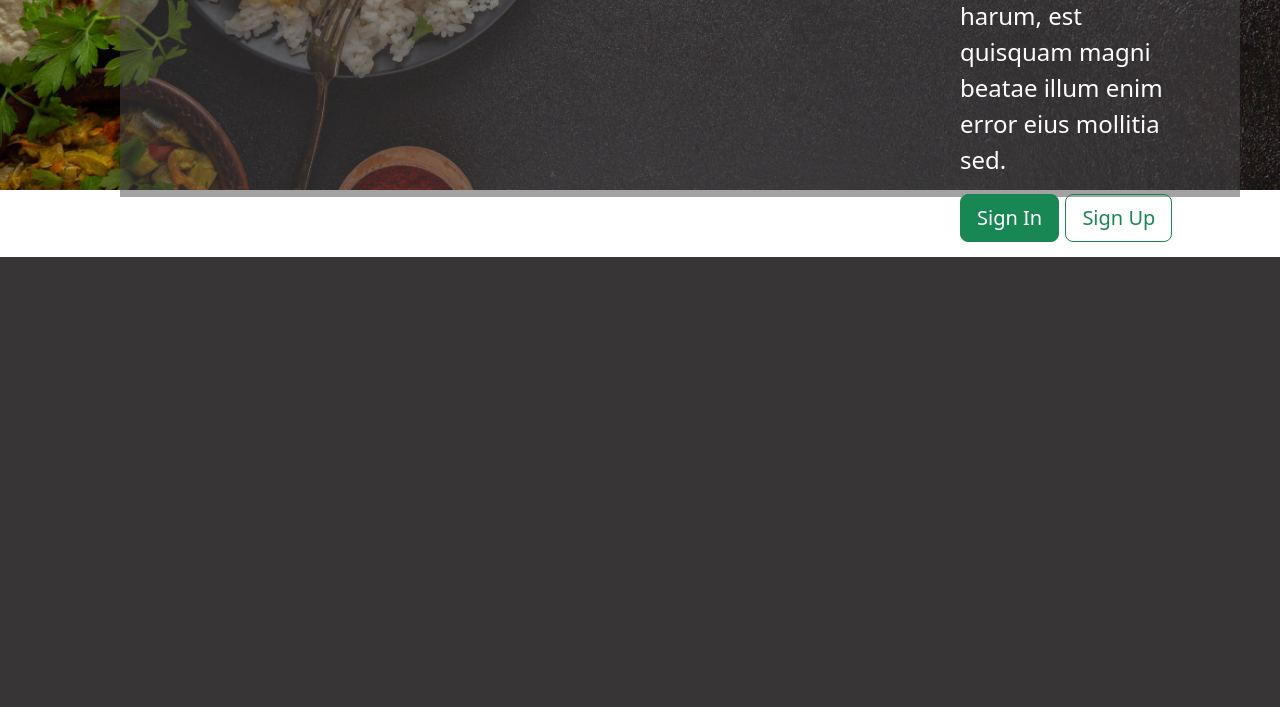
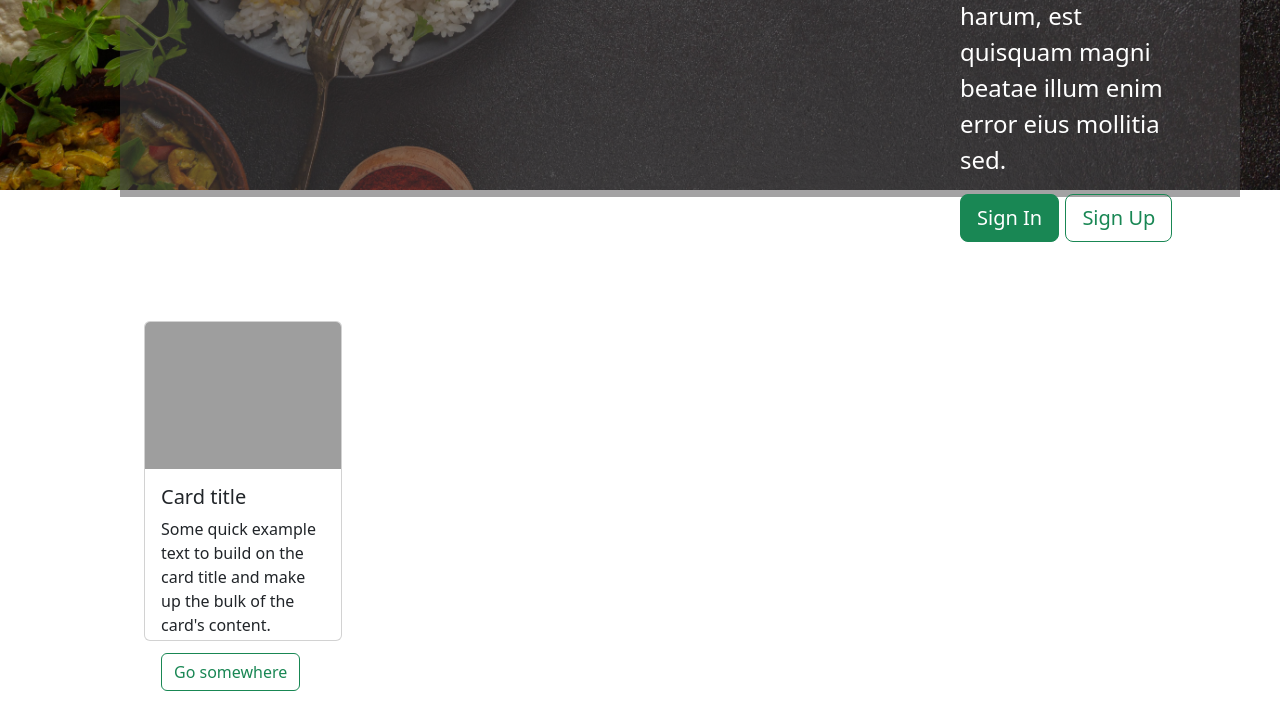
Before and after one commit to krishtimil/safo, a Django app: template safo/templates/core/base.html in a window 1280 px wide. Shown: the part 663-1370 px from the top of the page. Before the commit the page ends 920 px from the top, so only its background shows below. Run offline with Django 4.2, Linux system fonts and the light colour scheme; the template is opened without the code that fills it, so the values that code supplies are empty; some libraries are stand-ins or nearby versions; grey boxes are pictures that could not be loaded.

Commit message:
fix:UI changes

```diff
--- a/safo/core/static/css/index.css
+++ b/safo/core/static/css/index.css
@@ -33,5 +33,15 @@
 #navbarSupportedContent{
     margin-left: 71%;
     color: white;
-
 }
+.card{
+    width: 20%;
+    height: 40%;
+}
+.secondpg{
+    background-color: white;
+    width: 100%;
+}
+.crd{
+    margin: 10%;
+}
--- /dev/null
+++ b/safo/templates/core/about.html
@@ -0,0 +1,10 @@
+<div class="crd">
+  <div class="card" style="width: 20%; height: 40%;" >
+      <img src="bg.jpg" class="card-img-top" alt="...">
+      <div class="card-body">
+        <h5 class="card-title">Card title</h5>
+        <p class="card-text">Some quick example text to build on the card title and make up the bulk of the card's content.</p>
+        <a href="#" class="btn btn-outline-success">Go somewhere</a>
+      </div>
+    </div>
+</div>
--- a/safo/templates/core/base.html
+++ b/safo/templates/core/base.html
@@ -23,57 +23,11 @@
 
 
     <div class="frontpg">
-        <nav class="navbar navbar-expand-lg navbar-light" id="nab">
-            <div class="container-fluid">
-                <a class="navbar-brand" href="#">SAFO</a>
-                <button class="navbar-toggler" type="button" data-bs-toggle="collapse" data-bs-target="#navbarSupportedContent" aria-controls="navbarSupportedContent" aria-expanded="false" aria-label="Toggle navigation">
-                <span class="navbar-toggler-icon"></span>
-                </button>
-                <div class="collapse navbar-collapse" id="navbarSupportedContent">
-                <ul class="navbar-nav me-auto mb-2 mb-lg-0">
-                    <li class="nav-item">
-                    <a class="nav-link active" aria-current="page" href="#" style="color: white; font-weight: 40px;">Home</a>
-                    </li>
-                    <li class="nav-item">
-                    <a class="nav-link" href="#" style="color: white; font-weight: 40px;">About</a>
-                    </li>
+        {% include "core/navbar.html" %}
+        {% include "core/para.html" %}
+    </div>
+    <div class="secondpg">
+        {% include "core/about.html" %}</div>
 
-                    <li class="nav-item">
-                        <a class="nav-link" href="#" style="color: white; font-weight: 40px;">Orders</a>
-                        </li>
-                        <li class="nav-item dropdown">
-                            <a class="nav-link dropdown-toggle" href="#" id="navbarDropdown" role="button" data-bs-toggle="dropdown" aria-expanded="false" style="color: white; font-weight: 40px;">
-                                Pricing list
-                            </a>
-                            <ul class="dropdown-menu" aria-labelledby="navbarDropdown">
-                                <li><a class="dropdown-item" href="#">Full meal</a></li>
-                                <li><a class="dropdown-item" href="#">Snacks</a></li>
-                                <li><hr class="dropdown-divider"></li>
-                                <li><a class="dropdown-item" href="#">something</a></li>
-                            </ul>
-                            </li>
-
-                    </ul>
-
-            </div>
-        </nav>
-
-            <!--body-->
-        <section id="main part">
-            <div class="par">
-                <h1 class="head">One Stop</h1>
-                <h2> To taste delicious meal</h2><br>
-                <p class="para">
-                    Lorem ipsum dolor sit amet consectetur adipisicing elit. Accusantium deserunt magnam officiis dolorum earum ea nihil nisi dolores! Nulla harum, est quisquam magni beatae illum enim error eius mollitia sed.
-                </p>
-                <div>
-                    <button type="button" class="btn btn-success btn-lg">Sign In</button>
-                    <button type="button" class="btn btn-outline-success btn-lg">Sign Up</button>
-                </div>
-            </div>
-
-        </section>
-    </div>
-    <script src="https://cdn.jsdelivr.net/npm/bootstrap@5.0.2/dist/js/bootstrap.bundle.min.js" integrity="sha384-MrcW6ZMFYlzcLA8Nl+NtUVF0sA7MsXsP1UyJoMp4YLEuNSfAP+JcXn/tWtIaxVXM" crossorigin="anonymous"></script>
 </body>
 </html>
--- /dev/null
+++ b/safo/templates/core/para.html
@@ -0,0 +1,14 @@
+<section id="main part">
+    <div class="par">
+        <h1 class="head">One Stop</h1>
+        <h2> To taste delicious meal</h2><br>
+        <p class="para">
+            Lorem ipsum dolor sit amet consectetur adipisicing elit. Accusantium deserunt magnam officiis dolorum earum ea nihil nisi dolores! Nulla harum, est quisquam magni beatae illum enim error eius mollitia sed.
+        </p>
+        <div>
+            <button type="button" class="btn btn-success btn-lg">Sign In</button>
+            <button type="button" class="btn btn-outline-success btn-lg">Sign Up</button>
+        </div>
+    </div>
+
+</section>
```
Also changed, not shown: safo/templates/core/navbar.html (added, +34 -0 lines), safo/templates/core/test.html (deleted, +0 -14 lines).
